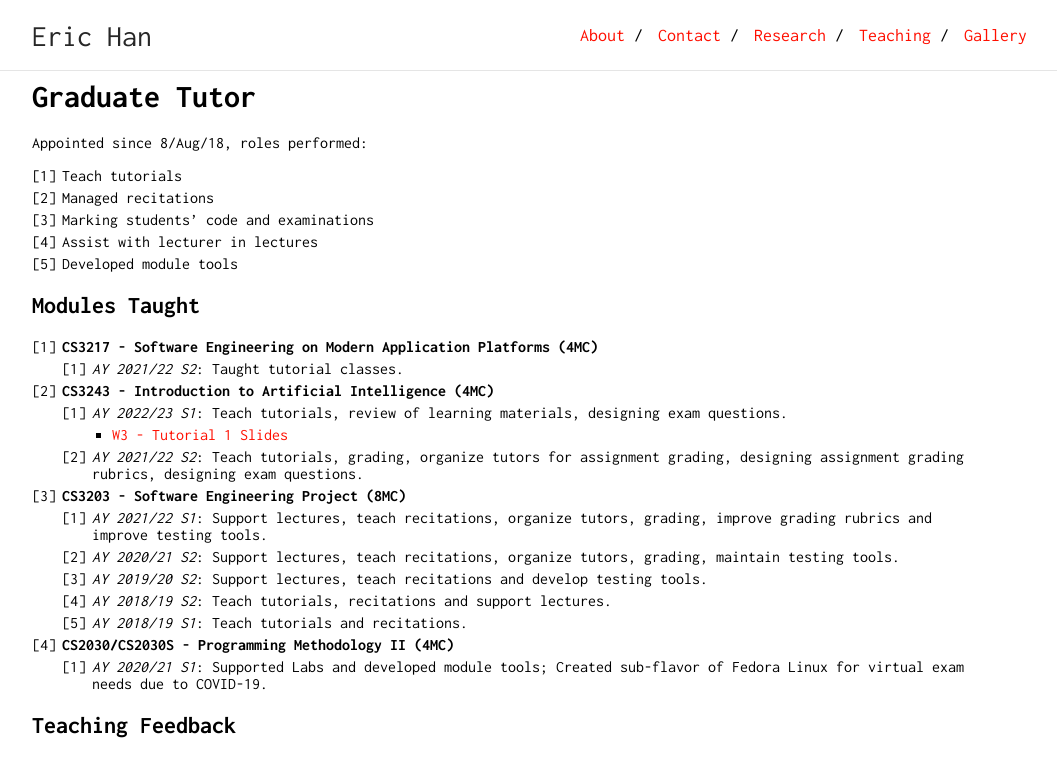
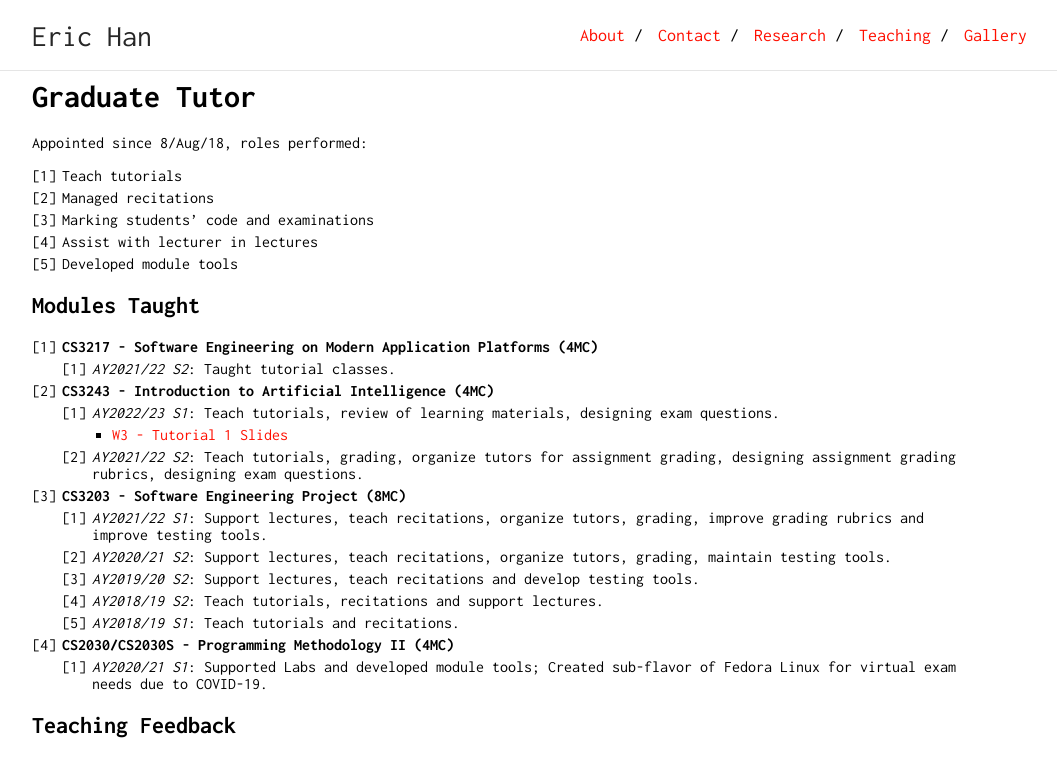
Before and after one commit to eric-vader/eric-vader.github.io, a Jekyll site: the page built from teaching.md, in a window 1280 px wide and 1400 px high. Shown: the top 761 px of the window, without its empty margins (108-1165 px from the left). Built offline with Jekyll 4.4.1, drawn with Linux system fonts in a browser that asks for light colours; some of the changed text lies outside the part shown; grey boxes are pictures that could not be loaded.

Commit message:
Updated teaching

```diff
--- a/_data/carousel.yml
+++ b/_data/carousel.yml
@@ -1,3 +1,4 @@
 images:
-  - image: /img/1819S1-wordcloud.bmp
-  - image: /img/1819S2-wordcloud.bmp
+  - image: /img/1819S1-wordcloud.png
+  - image: /img/1819S2-wordcloud.png
+  - image: /img/2122S1-wordcloud.png
--- a/teaching.md
+++ b/teaching.md
@@ -16,19 +16,19 @@
 ## Modules Taught
 
 1. **CS3217 - Software Engineering on Modern Application Platforms (4MC)**
-    1. _AY 2021/22 S2_: Taught tutorial classes.
+    1. _AY2021/22 S2_: Taught tutorial classes.
 1. **CS3243 - Introduction to Artificial Intelligence (4MC)**
-    1. _AY 2022/23 S1_: Teach tutorials, review of learning materials, designing exam questions.
+    1. _AY2022/23 S1_: Teach tutorials, review of learning materials, designing exam questions.
         * [W3 - Tutorial 1 Slides]()
-    1. _AY 2021/22 S2_: Teach tutorials, grading, organize tutors for assignment grading, designing assignment grading rubrics, designing exam questions.
+    1. _AY2021/22 S2_: Teach tutorials, grading, organize tutors for assignment grading, designing assignment grading rubrics, designing exam questions.
 1. **CS3203 - Software Engineering Project (8MC)**
-    1. _AY 2021/22 S1_: Support lectures, teach recitations, organize tutors, grading, improve grading rubrics and improve testing tools.
-    1. _AY 2020/21 S2_: Support lectures, teach recitations, organize tutors, grading, maintain testing tools.
-    1. _AY 2019/20 S2_: Support lectures, teach recitations and develop testing tools.
-    1. _AY 2018/19 S2_: Teach tutorials, recitations and support lectures.
-    1. _AY 2018/19 S1_: Teach tutorials and recitations.
+    1. _AY2021/22 S1_: Support lectures, teach recitations, organize tutors, grading, improve grading rubrics and improve testing tools.
+    1. _AY2020/21 S2_: Support lectures, teach recitations, organize tutors, grading, maintain testing tools.
+    1. _AY2019/20 S2_: Support lectures, teach recitations and develop testing tools.
+    1. _AY2018/19 S2_: Teach tutorials, recitations and support lectures.
+    1. _AY2018/19 S1_: Teach tutorials and recitations.
 1. **CS2030/CS2030S - Programming Methodology II (4MC)**
-    1. _AY 2020/21 S1_: Supported Labs and developed module tools; Created sub-flavor of Fedora Linux for virtual exam needs due to COVID-19.
+    1. _AY2020/21 S1_: Supported Labs and developed module tools; Created sub-flavor of Fedora Linux for virtual exam needs due to COVID-19.
 
 ## Teaching Feedback
 
@@ -50,16 +50,16 @@
 
 ### Effectiveness
 
-Academic Year | Module Code | Module Name | Score | Nomination | Type
+Academic Year | Code | Module Name | Score | Nomination | Type
 :-:|-:|:-|:-:|:-:
-AY 2021/22 S2 | CS3243 | Introduction to Artificial Intelligence | 4.5/5.0 | 12/39 | Tutorial
-AY 2021/22 S2 | CS3217 | Software Engineering on Modern Application Platforms | 3.8/5.0 | 0/6 | Tutorial
-AY 2021/22 S1 | CS3203 | Software Engineering Project | 3.7/5.0 | 5/161 | Lecture
-AY 2019/20 S2 | CS3203 | Software Engineering Project | 4.6/5.0 | 8/13 |  Recitation
-AY 2018/19 S2 | CS3203 | Software Engineering Project | 4.4/5.0 | 5/16 | Tutorial
-AY 2018/19 S2 | CS3203 | Software Engineering Project | 4.8/5.0 | 11/18 | Recitation
-AY 2018/19 S1 | CS3203 | Software Engineering Project | 4.1/5.0 | 2/20 | Tutorial
-AY 2018/19 S1 | CS3203 | Software Engineering Project | 3.3/5.0 | 1/3| Recitation
+AY2021/22 S2 | CS3243 | Introduction to Artificial Intelligence | 4.5/5.0 | 12/39 (31%) | Tutorial
+AY2021/22 S2 | CS3217 | Software Engineering on Modern Application Platforms | 3.8/5.0 | 0/6 (0%) | Tutorial
+AY2021/22 S1 | CS3203 | Software Engineering Project | 3.7/5.0 | 5/161 (3%) | Lecture
+AY2019/20 S2 | CS3203 | Software Engineering Project | 4.6/5.0 | 8/13 (61%) |  Recitation
+AY2018/19 S2 | CS3203 | Software Engineering Project | 4.4/5.0 | 5/16 (31%) | Tutorial
+AY2018/19 S2 | CS3203 | Software Engineering Project | 4.8/5.0 | 11/18 (61%) | Recitation
+AY2018/19 S1 | CS3203 | Software Engineering Project | 4.1/5.0 | 2/20 (10%) | Tutorial
+AY2018/19 S1 | CS3203 | Software Engineering Project | 3.3/5.0 | 1/3 (33%) | Recitation
 
 <!--
         * [W3 - Tutorial 1 Slides](/teaching/AY2122S2/CS3243/T01_Tutorial_Slides.pdf)
```
Also changed, not shown: img/1819S1-wordcloud.png (added), img/1819S2-wordcloud.png (added), img/2122S1-wordcloud.png (added), 2 other files.
